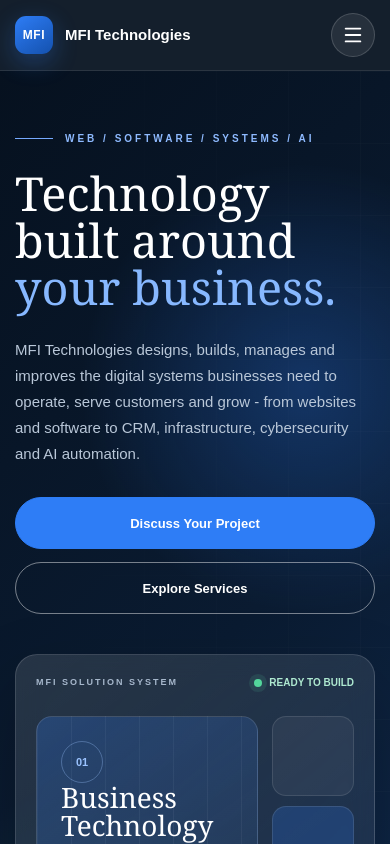
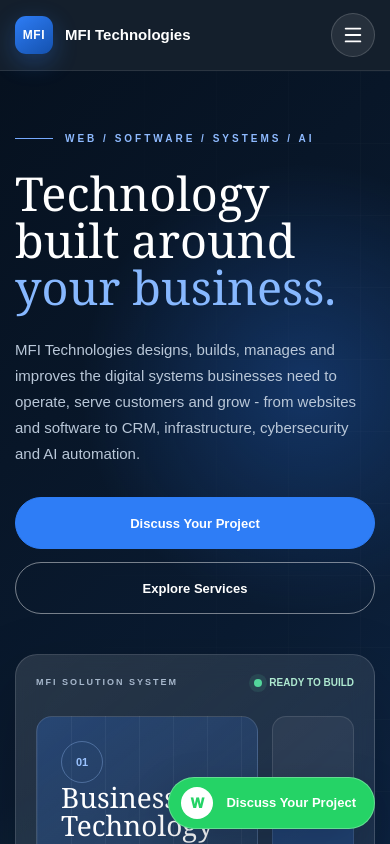
Before and after one commit to mfaroo15/my-portfolio, a Next.js app: page / in a window 390 px wide. Shown: the top 844 px of the page. Built offline with nearby package versions, Linux system fonts and the light colour scheme.

Commit message:
Update WhatsApp contact button

```diff
--- /dev/null
+++ b/app/components/FloatingWhatsApp.tsx
@@ -0,0 +1,12 @@
+import { whatsappHref, whatsappLabel } from "@/app/data/site";
+
+export function FloatingWhatsApp() {
+  return (
+    <a className="floating-whatsapp" href={whatsappHref} rel="noopener noreferrer" target="_blank" aria-label="Discuss your project on WhatsApp">
+      <span className="floating-whatsapp-icon" aria-hidden="true">
+        W
+      </span>
+      <span>{whatsappLabel}</span>
+    </a>
+  );
+}
--- a/app/globals.css
+++ b/app/globals.css
@@ -1074,6 +1074,41 @@ a:focus-visible {
   border-top: 1px solid rgba(255, 255, 255, 0.08);
 }
 
+.floating-whatsapp {
+  position: fixed;
+  right: 24px;
+  bottom: 24px;
+  z-index: 120;
+  min-height: 58px;
+  display: inline-flex;
+  align-items: center;
+  gap: 13px;
+  padding: 0 24px 0 16px;
+  color: #fff;
+  background: #25d366;
+  border: 1px solid rgba(255, 255, 255, 0.28);
+  border-radius: 999px;
+  box-shadow: 0 18px 45px rgba(6, 17, 31, 0.22);
+  font-size: 15px;
+  font-weight: 900;
+}
+
+.floating-whatsapp:hover {
+  background: #1fb957;
+}
+
+.floating-whatsapp-icon {
+  width: 36px;
+  height: 36px;
+  display: grid;
+  place-items: center;
+  color: #25d366;
+  background: #fff;
+  border-radius: 50%;
+  font-size: 14px;
+  font-weight: 950;
+}
+
 @media (prefers-reduced-motion: reduce) {
   *,
   *::before,
@@ -1276,4 +1311,18 @@ a:focus-visible {
   .footer-links {
     justify-content: center;
   }
+
+  .floating-whatsapp {
+    right: 15px;
+    bottom: 15px;
+    min-height: 52px;
+    max-width: calc(100% - 30px);
+    padding: 0 18px 0 12px;
+    font-size: 13px;
+  }
+
+  .floating-whatsapp-icon {
+    width: 32px;
+    height: 32px;
+  }
 }
--- a/app/layout.tsx
+++ b/app/layout.tsx
@@ -1,5 +1,6 @@
 import type { Metadata } from "next";
 import type { ReactNode } from "react";
+import { FloatingWhatsApp } from "@/app/components/FloatingWhatsApp";
 import { Footer } from "@/app/components/Footer";
 import { Header } from "@/app/components/Header";
 import "./globals.css";
@@ -23,6 +24,7 @@ export default function RootLayout({
         <Header />
         {children}
         <Footer />
+        <FloatingWhatsApp />
       </body>
     </html>
   );
```
